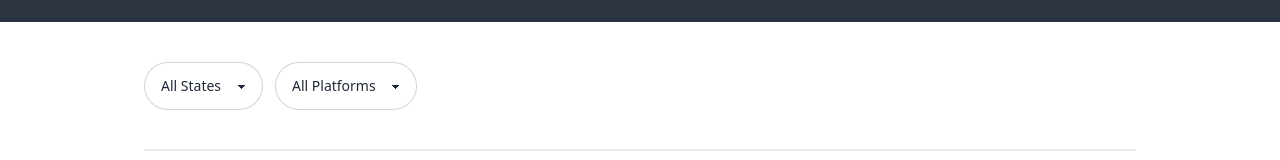
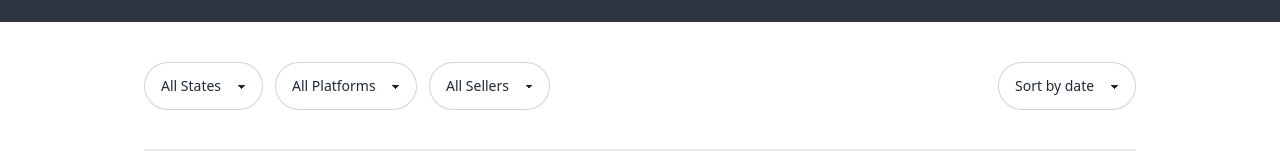
Before and after one commit to rabiibouhestine/dabbergame.tn, a SvelteKit app: page /listings in a window 1280 px wide. Shown: the part 418-578 px from the top of the page. Built offline with nearby package versions, Linux system fonts and the light colour scheme.

Commit message:
build ui

```diff
--- a/src/routes/listings/+page.svelte
+++ b/src/routes/listings/+page.svelte
@@ -65,6 +65,7 @@
 	</div>
 </div>
 <div class="flex flex-col gap-y-4 w-full max-w-5xl mx-auto my-10 px-4">
+	<div class="flex justify-between">
 		<div class="flex gap-3">
 			<select class="select select-bordered rounded-full">
 				<option disabled selected>All States</option>
@@ -75,6 +76,17 @@
 				<option disabled selected>All Platforms</option>
 				<option>PS5</option>
 				<option>XBSX</option>
+			</select>
+			<select class="select select-bordered rounded-full">
+				<option disabled selected>All Sellers</option>
+				<option>People</option>
+				<option>Stores</option>
+			</select>
+		</div>
+		<select class="select select-bordered rounded-full">
+			<option disabled selected>Sort by date</option>
+			<option>by price</option>
+			<option>by date</option>
 		</select>
 	</div>
 	<div class="divider"></div>
```
Lines whose indentation alone changed are shown as unchanged.
